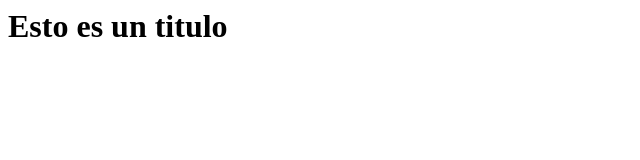
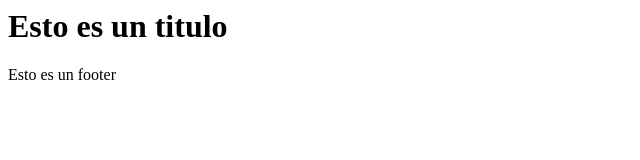
Before and after one commit to andru190192/nuevo-proyecto, a plain HTML site: page index.html in a window 1280 px wide. Shown: the full height of the page, 0-640 px from the left. Drawn offline with Linux system fonts and the light colour scheme.

Commit message:
Se agrego el footer de la pagina

```diff
--- a/index.html
+++ b/index.html
@@ -4,5 +4,10 @@
     </head>
     <body>
         <h1>Esto es un titulo</h1>
+        <footer>
+            <section>
+                Esto es un footer
+            </section>
+        </footer>
     </body>
 </html>
```
